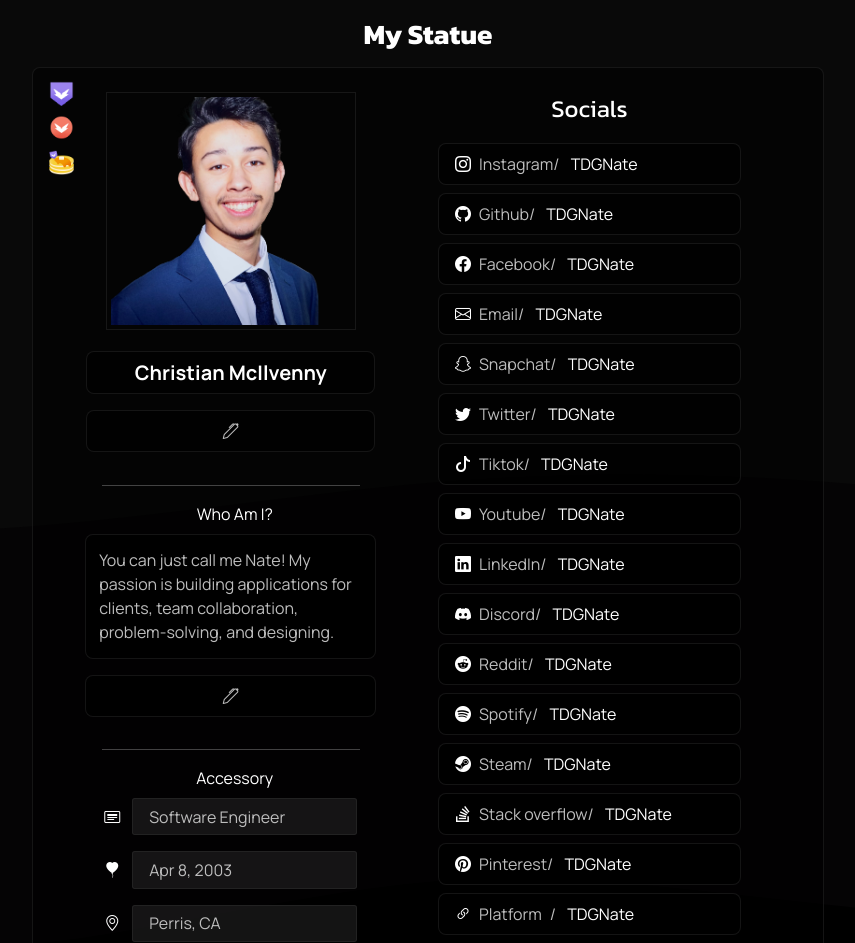
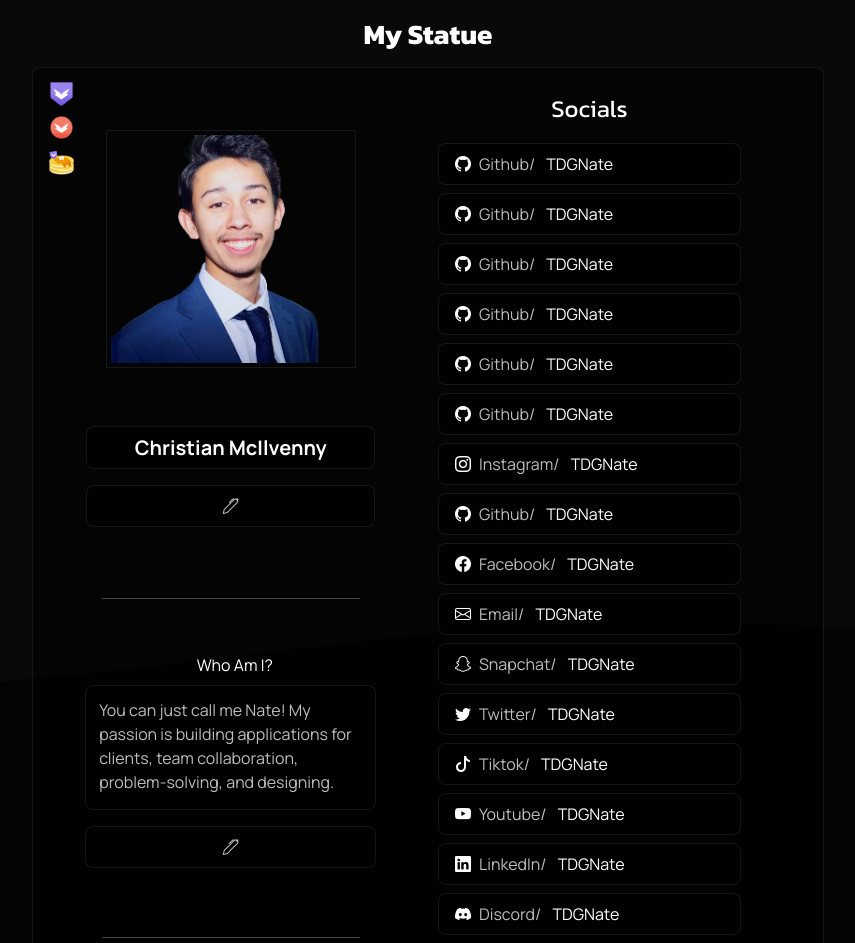
Before and after one commit to TDG-Org/Statue-Status, a React (Create React App) app in the folder client/: page /profile in a window 1280 px wide. Shown: the part 840-1783 px from the top of the page, without its empty margins (422-1277 px from the left). Built offline with nearby package versions, Linux system fonts and the light colour scheme.

Commit message:
setting up social links by array

```diff
--- a/client/src/DemoData.js
+++ b/client/src/DemoData.js
@@ -46,5 +46,6 @@ const data = [
 
 export {
   NateData,
-  data
+  data,
+  natesSocialLinks
 };
--- a/client/src/components/Statue/Profile Statue/ProfileStatueSecondary.jsx
+++ b/client/src/components/Statue/Profile Statue/ProfileStatueSecondary.jsx
@@ -1,19 +1,45 @@
 import React, { useState, useRef } from "react";
+
+// Components
+import { ProfileStatueSocialLink } from "./";
 
 // social links array
 import { socialLinksArray } from "./";
 
+// Nate's Social Links data
+import { natesSocialLinks } from "../../../DemoData";
+
 const ProfileStatueSecondary = () => {
-  // console.log(socialLinksArray[0].icon);
+
+  const [displayedSocialLinksCount, setDisplayedSocialLinksCount] = useState(6);
+  const [hideMoreSocialLinksBtn, setHideMoreSocialLinksBtn] = useState(false);
+
+  // function to load more projects
+  function loadMoreSocialLinks() {
+    setDisplayedSocialLinksCount(displayedSocialLinksCount + 6);
+
+    toggleShowMoreSocialLinksBtn();
+  }
+
+  function toggleShowMoreSocialLinksBtn() {
+    setTimeout(() => {
+      let totalNumberOfSocialLinks = ProfileStatueSocialLink.length;
+      if (totalNumberOfSocialLinks <= displayedSocialLinksCount) {
+        setHideMoreSocialLinksBtn(true);
+        } else {
+        setHideMoreSocialLinksBtn(false);
+      }
+      }, 500);
+  }
+
+  const slSliced = natesSocialLinks.slice(0, displayedSocialLinksCount);
+
 
   const statueSocialLinkRef = useRef(null);
-
   // Check if Editing is active
   const [editStatueSocialLinkActive, setEditStatueSocialLinkActive] = useState(false);
-
   // Official Social Link
   const [editStatueSocialLink, setEditStatueSocialLink] = useState(null);
-
   // Current Social link input
   const [statueSocialLinkCurrent, setStatueSocialLinkCurrent] = useState(editStatueSocialLink);
 
@@ -24,19 +50,15 @@ const ProfileStatueSecondary = () => {
       statueSocialLinkRef.current.focus();
     }, 50);
   }
-
   // Update the input text
   function updateStatueSocialLink(e) {
     setEditStatueSocialLink(statueSocialLinkCurrent);
   }
-
   // Function that always listens for input changes
   function handleStatueSocialLinkInputChange(e) {
-
     // Get name of Element and the user input
     const elName = e.target.name;
     let elValue = e.target.value;
-
     // check which key value that matches to update
     switch (elName) {
       case "socialLink":
@@ -58,7 +80,6 @@ const ProfileStatueSecondary = () => {
         });
     }
   }
-
   // Update the display
   function displayStatueSocialLink() {
     document.querySelector(".add-social-link").value = "";
@@ -71,6 +92,17 @@ const ProfileStatueSecondary = () => {
     <div className="secondary-sect-socials">
       <h4>Socials</h4>
         <ul className="social-list">
+
+          {/* Loop through data and create social links  */}
+          {slSliced.map((item, index) => {
+            return (
+              <ProfileStatueSocialLink
+              key={index}
+              link={item.userSocialLink}
+              platform={item.userSocialPlatform}
+              />
+            );
+          })}
 
         <li>
           <a
@@ -266,7 +298,10 @@ const ProfileStatueSecondary = () => {
           </li>
 
         {/* The More Socials button  */}
-        <li className="more-socials-btn">
+          <li
+            onClick={loadMoreSocialLinks}
+            className={`more-socials-btn ${hideMoreSocialLinksBtn ? "hide" : ""}`}
+          >
           <a className=""
             href=""><i className="bi bi-chevron-down"></i>
           </a>
--- a/client/src/components/Statue/Profile Statue/index.js
+++ b/client/src/components/Statue/Profile Statue/index.js
@@ -6,6 +6,7 @@ import ProfileStatueBages from "./ProfileStatueBages";
 import ProfileStatueAbout from "./ProfileStatueAbout";
 import ProfileStatueAccessory from "./ProfileStatueAccessory";
 import ProfileStatueSecondary from "./ProfileStatueSecondary";
+import ProfileStatueSocialLink from "./ProfileStatueSocialLink";
 
 // Export
 export {
@@ -16,4 +17,5 @@ export {
   ProfileStatueBages,
   ProfileStatueAccessory,
   ProfileStatueSecondary,
+  ProfileStatueSocialLink,
 };
```
